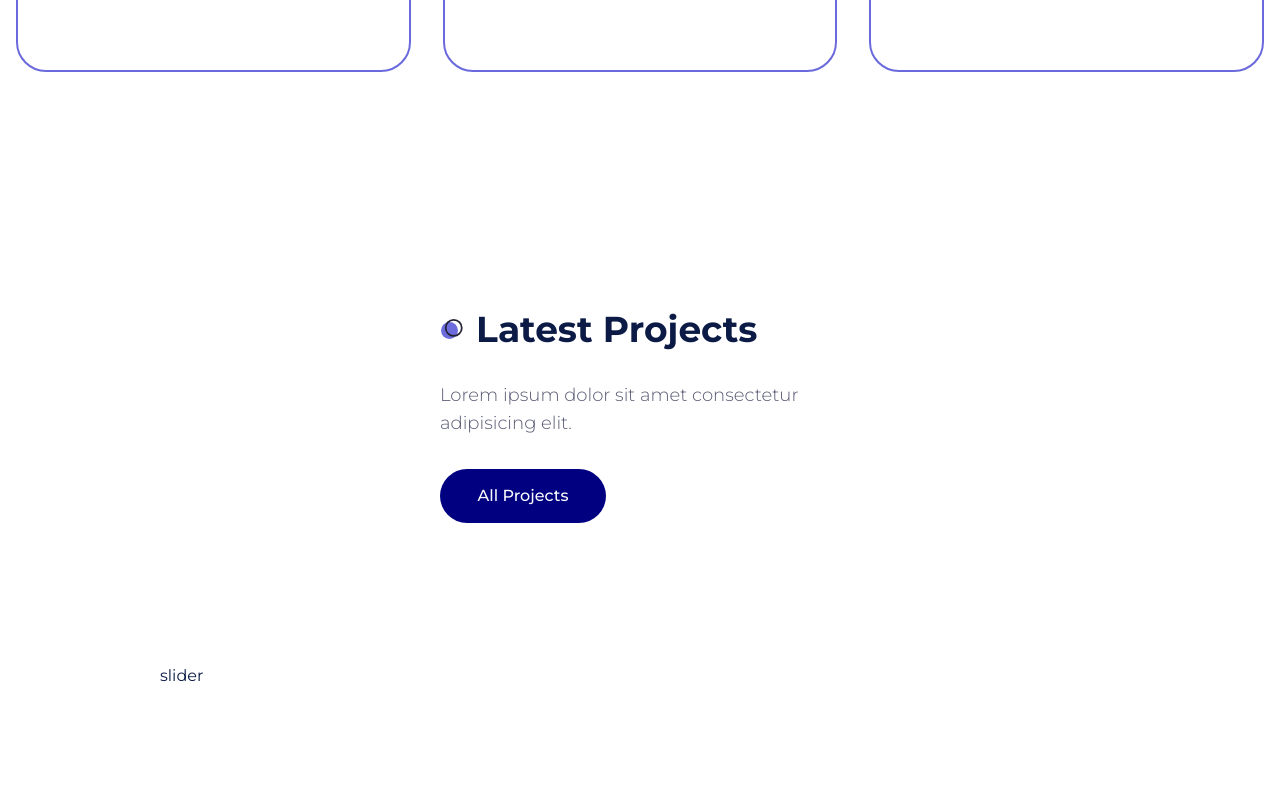
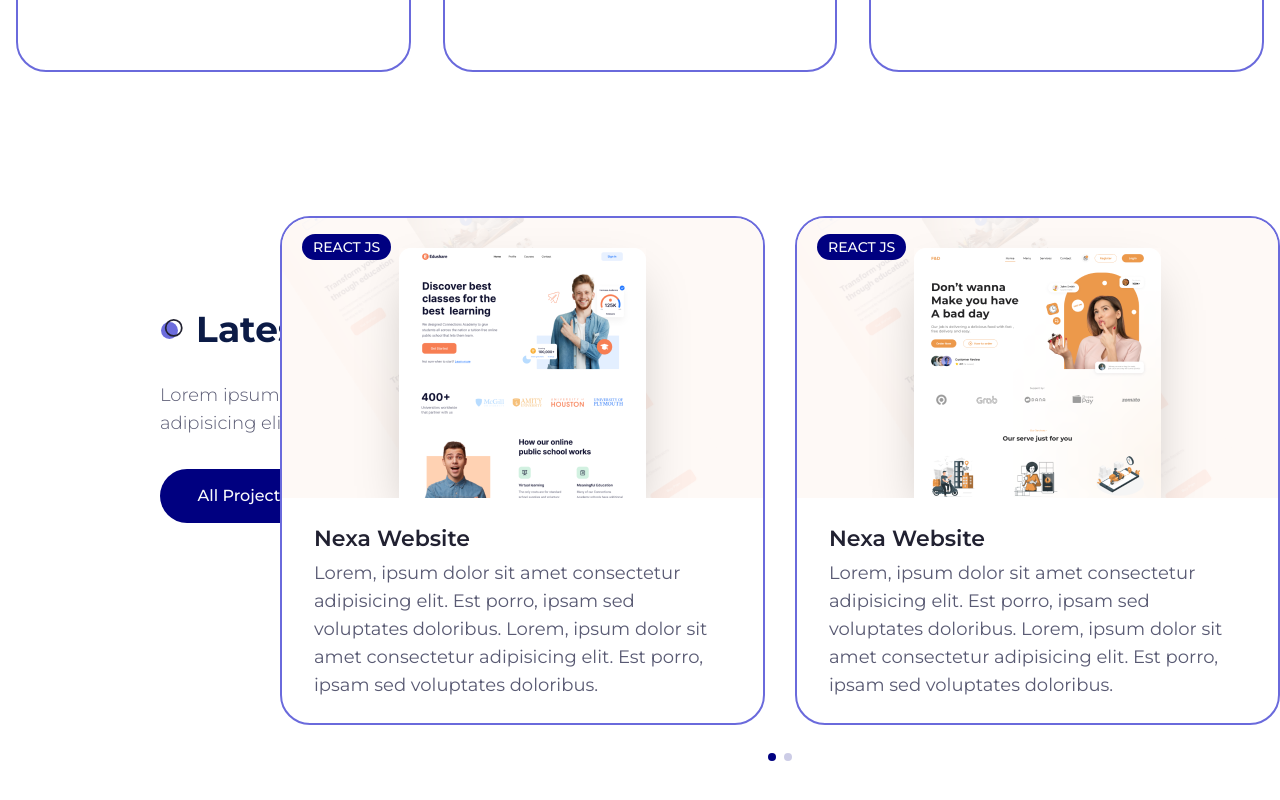
Before and after one commit to Aries1711/portfolio-landing-page, a Next.js app: page / in a window 1280 px wide. Shown: the part 2005-2805 px from the top of the page. Built offline with nearby package versions, Linux system fonts and the light colour scheme.

Commit message:
feat : works done

```diff
--- a/app/globals.css
+++ b/app/globals.css
@@ -99,3 +99,10 @@
 .badge {
   @apply z-10 w-[200px] h-[68px] bg-white dark:backdrop-blur-[44px] shadow-2xl p-4 rounded-[10px] flex items-center gap-x-4;
 }
+
+/* swiper bullets styles*/
+.swiper-horizontal > .section-pagination-bullets .swiper-pagination-bullet,
+.swiper-pagination-horizontal.swiper-pagination-bullets
+  .swiper-pagination-bullet {
+  @apply bg-primary;
+}
--- a/components/contents/ProjectCard.jsx
+++ b/components/contents/ProjectCard.jsx
@@ -1,5 +1,51 @@
-const ProjectCard = () => {
-  return <div>ProjectCard</div>;
+import Link from "next/link";
+import Image from "next/image";
+import { Card, CardHeader } from "@/components/ui/card";
+import { Github, Link2Icon } from "lucide-react";
+import { Badge } from "@/components/ui/badge";
+
+const ProjectCard = ({ project }) => {
+  return (
+    <Card className="group overflow-hidden relative">
+      <CardHeader className="p-0">
+        {/**image */}
+        <div className="relative w-full h-[280px] flex items-center justify-center bg-tertiary dark:bg-secondary/40 xl:bg-work_project_bg_light xl:bg-[110%] xl:bg-no-repeat overflow-hidden">
+          <Image
+            className="absolute bottom-0 shadow-2xl"
+            src={project.image}
+            width={247}
+            height={250}
+            alt=""
+            priority
+          />
+          {/**button */}
+          <div className="flex gap-x-4">
+            <Link
+              href={project.link}
+              className="bg-secondary w-[54px] h-[54px] rounded-full flex justify-center items-center scale-0 opacity-0 group-hover:scale-100 group-hover:opacity-100 transition-all duration-200"
+            >
+              <Link2Icon className="text-white" />
+            </Link>
+            <Link
+              href={project.github}
+              className="bg-secondary w-[54px] h-[54px] rounded-full flex justify-center items-center scale-0 opacity-0 group-hover:scale-100 group-hover:opacity-100 transition-all duration-200"
+            >
+              <Github className="text-white" />
+            </Link>
+          </div>
+        </div>
+      </CardHeader>
+      <div className="h-full px-8 py-6">
+        <Badge className="uppercase text-sm font-medium mb-2 absolute top-4 left-5">
+          {project.category}
+        </Badge>
+        <h4 className="h4 mb-1">{project.name}</h4>
+        <p className="text-muted-foreground text-lg text-ellipsis">
+          {project.description}
+        </p>
+      </div>
+    </Card>
+  );
 };
 
 export default ProjectCard;
--- a/components/sections/Work.jsx
+++ b/components/sections/Work.jsx
@@ -2,6 +2,9 @@
 
 import Link from "next/link";
 import { Button } from "@/components/ui/button";
+
+// import swiper react components
+import { Swiper, SwiperSlide } from "swiper/react";
 
 // import swiper styles
 import "swiper/css";
@@ -20,7 +23,7 @@
     category: "react js",
     name: "Nexa Website",
     description:
-      "Lorem, ipsum dolor sit amet consectetur adipisicing elit. Est porro, ipsam sed voluptates doloribus consequuntur iure maiores voluptatibus cupiditate! Id beatae laboriosam, hic quidem obcaecati quibusdam amet nobis expedita non.",
+      "Lorem, ipsum dolor sit amet consectetur adipisicing elit. Est porro, ipsam sed voluptates doloribus. Lorem, ipsum dolor sit amet consectetur adipisicing elit. Est porro, ipsam sed voluptates doloribus.",
     link: "/",
     github: "/",
   },
@@ -29,7 +32,7 @@
     category: "react js",
     name: "Nexa Website",
     description:
-      "Lorem, ipsum dolor sit amet consectetur adipisicing elit. Est porro, ipsam sed voluptates doloribus consequuntur iure maiores voluptatibus cupiditate! Id beatae laboriosam, hic quidem obcaecati quibusdam amet nobis expedita non.",
+      "Lorem, ipsum dolor sit amet consectetur adipisicing elit. Est porro, ipsam sed voluptates doloribus. Lorem, ipsum dolor sit amet consectetur adipisicing elit. Est porro, ipsam sed voluptates doloribus.",
     link: "/",
     github: "/",
   },
@@ -38,7 +41,7 @@
     category: "react js",
     name: "Nexa Website",
     description:
-      "Lorem, ipsum dolor sit amet consectetur adipisicing elit. Est porro, ipsam sed voluptates doloribus consequuntur iure maiores voluptatibus cupiditate! Id beatae laboriosam, hic quidem obcaecati quibusdam amet nobis expedita non.",
+      "Lorem, ipsum dolor sit amet consectetur adipisicing elit. Est porro, ipsam sed voluptates doloribus. Lorem, ipsum dolor sit amet consectetur adipisicing elit. Est porro, ipsam sed voluptates doloribus.",
     link: "/",
     github: "/",
   },
@@ -49,7 +52,7 @@
     <section className="relative mb-12 xl:mb-48">
       <div className="container mx-auto">
         {/* text */}
-        <div className="max-w-[400px] mx-auto xl:max-0 text-center xl:text-left mb-12 xl:h-[400px] flex flex-col justify-center items-center xl:items-start">
+        <div className="max-w-[400px] mx-auto xl:mx-0 text-center xl:text-left mb-12 xl:h-[400px] flex flex-col justify-center items-center xl:items-start">
           <h2 className="section-title mb-8">Latest Projects</h2>
           <p className="subtitle mb-8">
             Lorem ipsum dolor sit amet consectetur adipisicing elit.
@@ -59,7 +62,29 @@
           </Link>
         </div>
         {/** Sliders */}
-        <div>slider</div>
+        <div className="xl:max-w-[1000px] xl:absolute right-0 top-0">
+          <Swiper
+            className="h-[560px]"
+            slidesPerView={1}
+            breakpoints={{
+              640: {
+                slidesPerView: 2,
+              },
+            }}
+            spaceBetween={30}
+            modules={[Pagination]}
+            pagination={{ clickable: true }}
+          >
+            {/* show only the first 4 projects for the slides */}
+            {projectData.slice(0, 4).map((project, index) => {
+              return (
+                <SwiperSlide key={index}>
+                  <ProjectCard project={project} />
+                </SwiperSlide>
+              );
+            })}
+          </Swiper>
+        </div>
       </div>
     </section>
   );
--- a/tailwind.config.js
+++ b/tailwind.config.js
@@ -85,6 +85,8 @@
         hero_shape2_dark: "url(/hero/shape-2-dark.svg)",
         dots_light: "url(/about/dots-light.svg)",
         dots_dark: "url(/about/dots-dark.svg)",
+        work_project_bg_light: "url(/work/project-bg-light.png)",
+        work_project_bg_dark: "url(/work/project-bg-dark.png)",
       },
     },
   },
```
